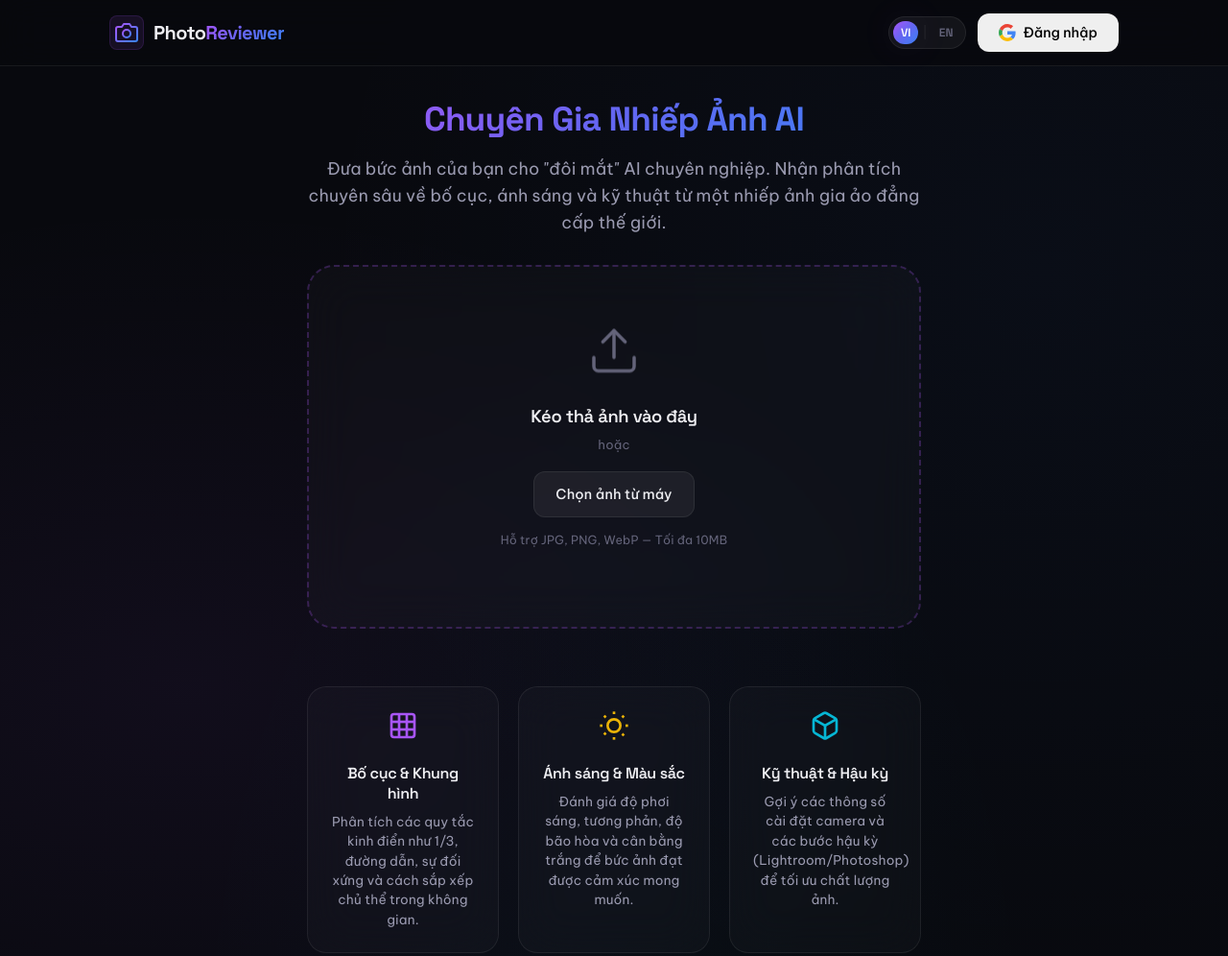
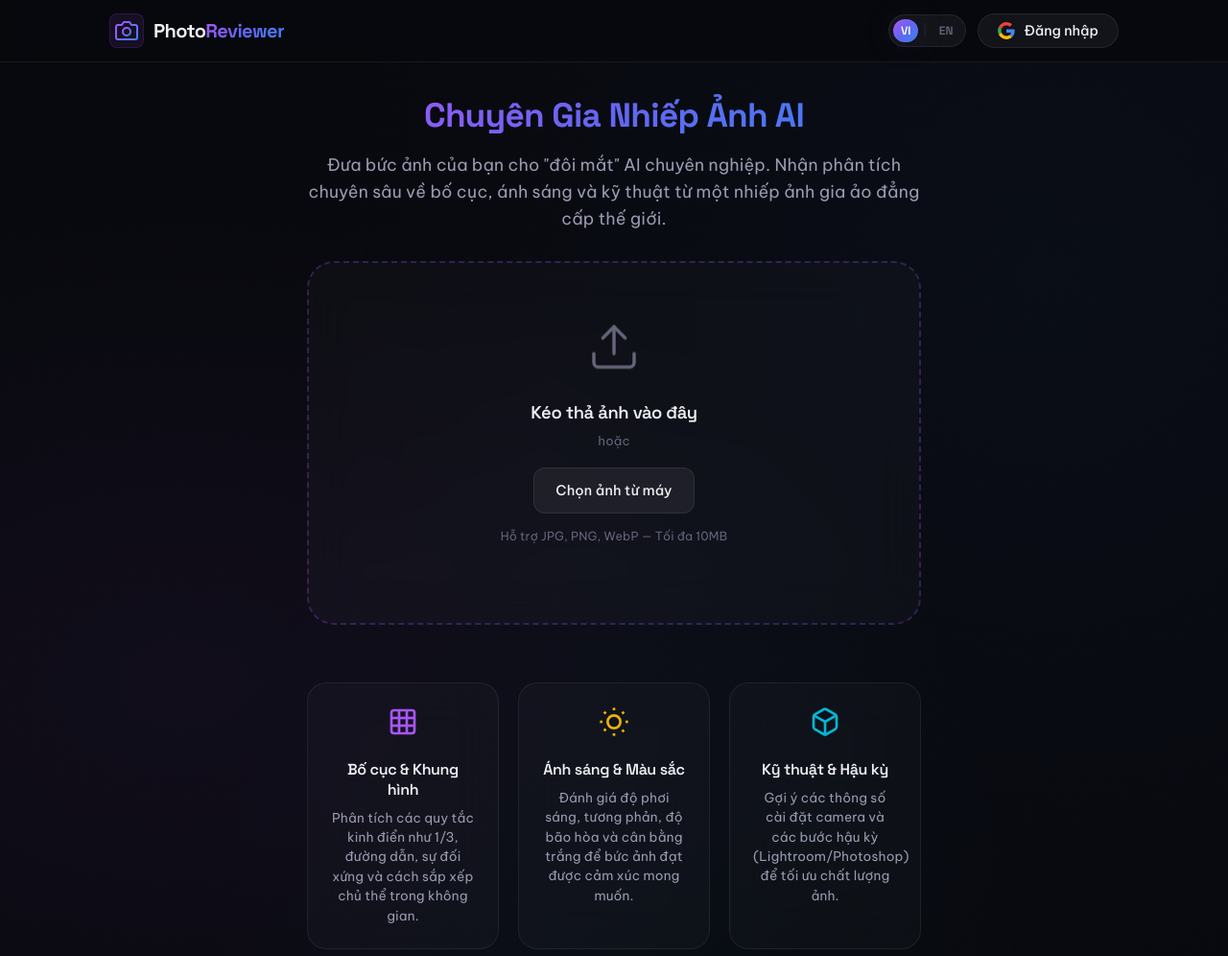
Before and after one commit to quangtuan28200/PhotoReviewer, a website built with Vite: page index.html in a window 1280 px wide. Shown: the top 996 px of the page at 96% size. Built offline with nearby package versions, Linux system fonts and the light colour scheme.

Commit message:
feat: add favicon

```diff
--- a/index.html
+++ b/index.html
@@ -9,6 +9,7 @@
   <link rel="preconnect" href="https://fonts.gstatic.com" crossorigin />
   <link href="https://fonts.googleapis.com/css2?family=Be+Vietnam+Pro:ital,wght@0,300;0,400;0,500;0,600;0,700;0,800;1,400&family=Space+Grotesk:wght@400;500;600;700&display=swap" rel="stylesheet" />
   <link rel="stylesheet" href="/src/style.css" />
+  <link rel="icon" type="image/svg+xml" href="/favicon.svg" />
 </head>
 <body>
   <!-- Header -->
--- a/src/style.css
+++ b/src/style.css
@@ -161,6 +161,28 @@ img {
   background: rgba(255, 255, 255, 0.1);
   border-color: var(--border-hover);
   transform: translateY(-1px);
+}
+
+.btn-google {
+  background: rgba(255, 255, 255, 0.05);
+  border: 1px solid var(--border-color);
+  color: var(--text-primary);
+  border-radius: var(--radius-full);
+  padding: 8px 20px;
+  font-weight: 500;
+  transition: all var(--transition-base);
+}
+
+.btn-google:hover {
+  background: rgba(255, 255, 255, 0.1);
+  border-color: var(--accent-purple);
+  box-shadow: var(--shadow-glow);
+  transform: translateY(-1px);
+}
+
+.btn-google svg {
+  margin-right: 2px;
+  filter: drop-shadow(0 0 1px rgba(0,0,0,0.5));
 }
 
 .btn-ghost {
```
Also changed, not shown: favicon.svg (added).
